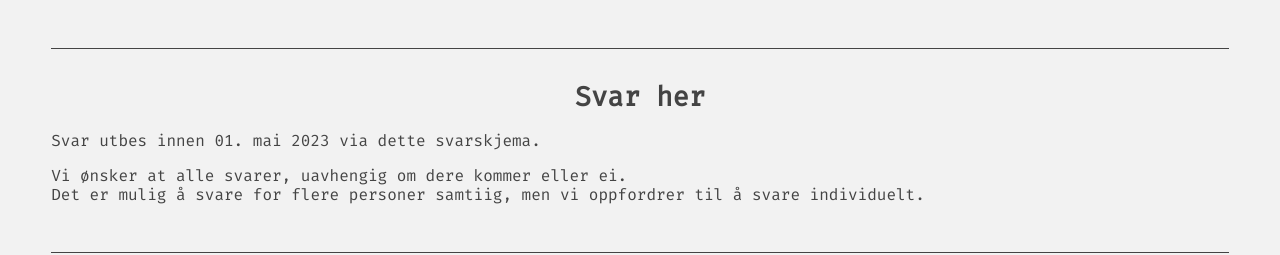
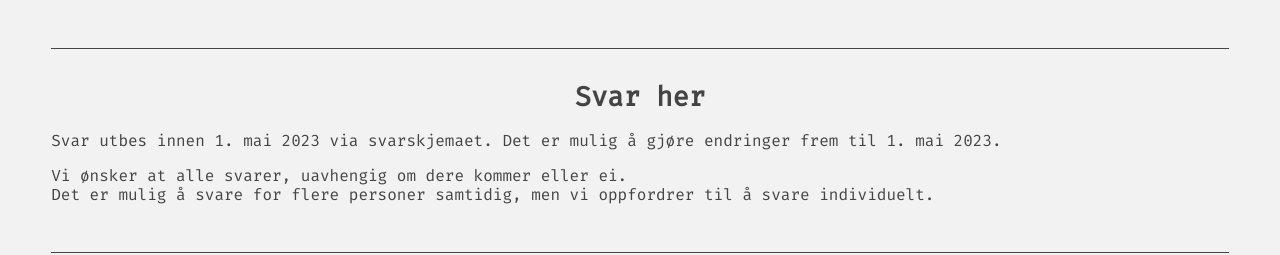
Before and after one commit to melhoos/gudrunogsimon, a React (Create React App) app: page / in a window 1280 px wide. Shown: the part 3500-3755 px from the top of the page. Built offline with nearby package versions, Linux system fonts and the light colour scheme.

Commit message:
Update Reply.jsx

```diff
--- a/src/Reply.jsx
+++ b/src/Reply.jsx
@@ -7,12 +7,12 @@ const Reply = () => {
         Svar her
       </h1>
       <p>
-        Svar utbes innen 01. mai 2023 via dette svarskjema.
+        Svar utbes innen 1. mai 2023 via svarskjemaet. Det er mulig å gjøre endringer frem til 1. mai 2023.
       </p>
       <p>
         Vi ønsker at alle svarer, uavhengig om dere kommer eller ei.
       <br/>
-      Det er mulig å svare for flere personer samtiig, men vi oppfordrer til å svare individuelt.
+      Det er mulig å svare for flere personer samtidig, men vi oppfordrer til å svare individuelt.
       </p>
     </div>
   );
```
